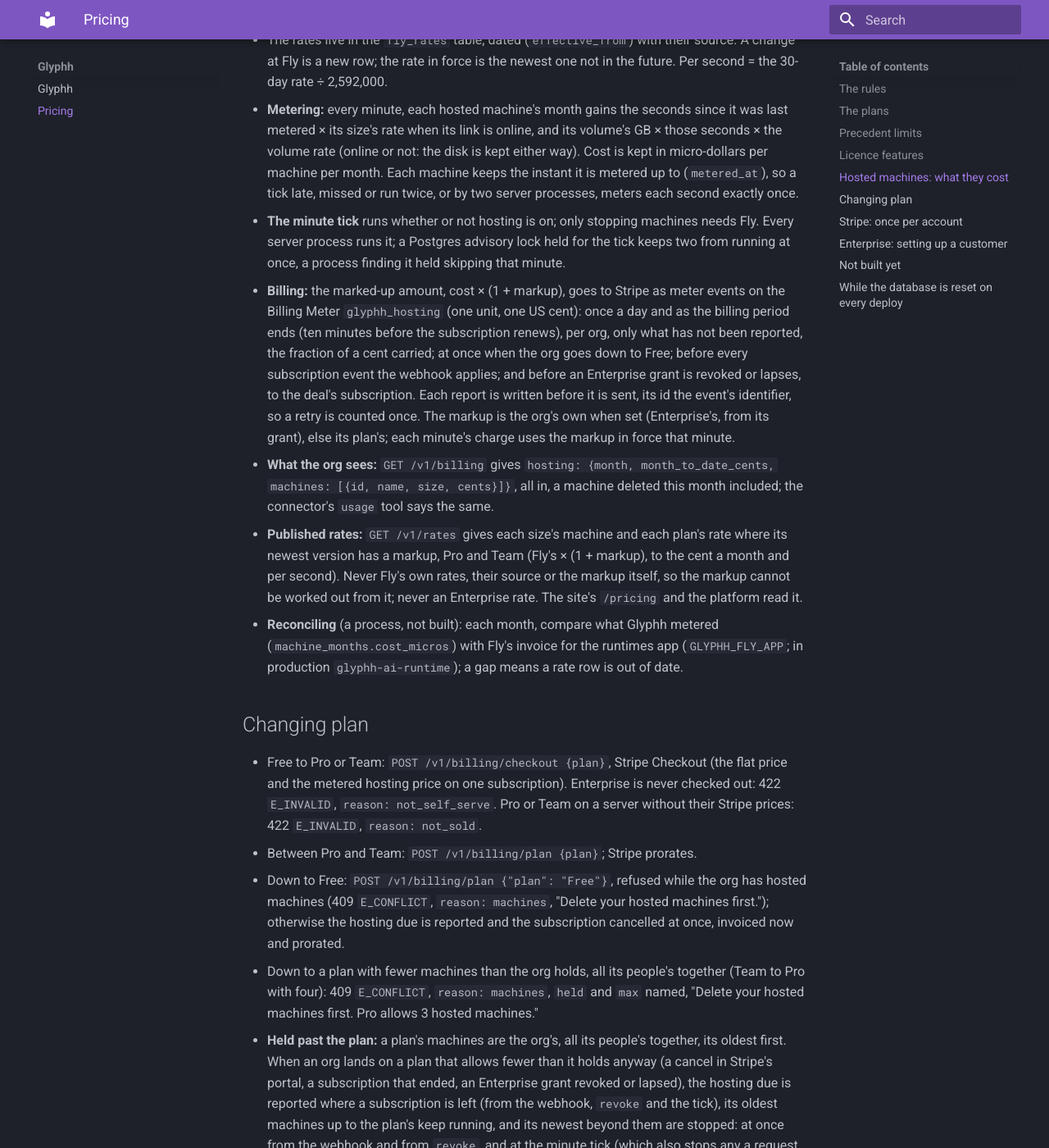
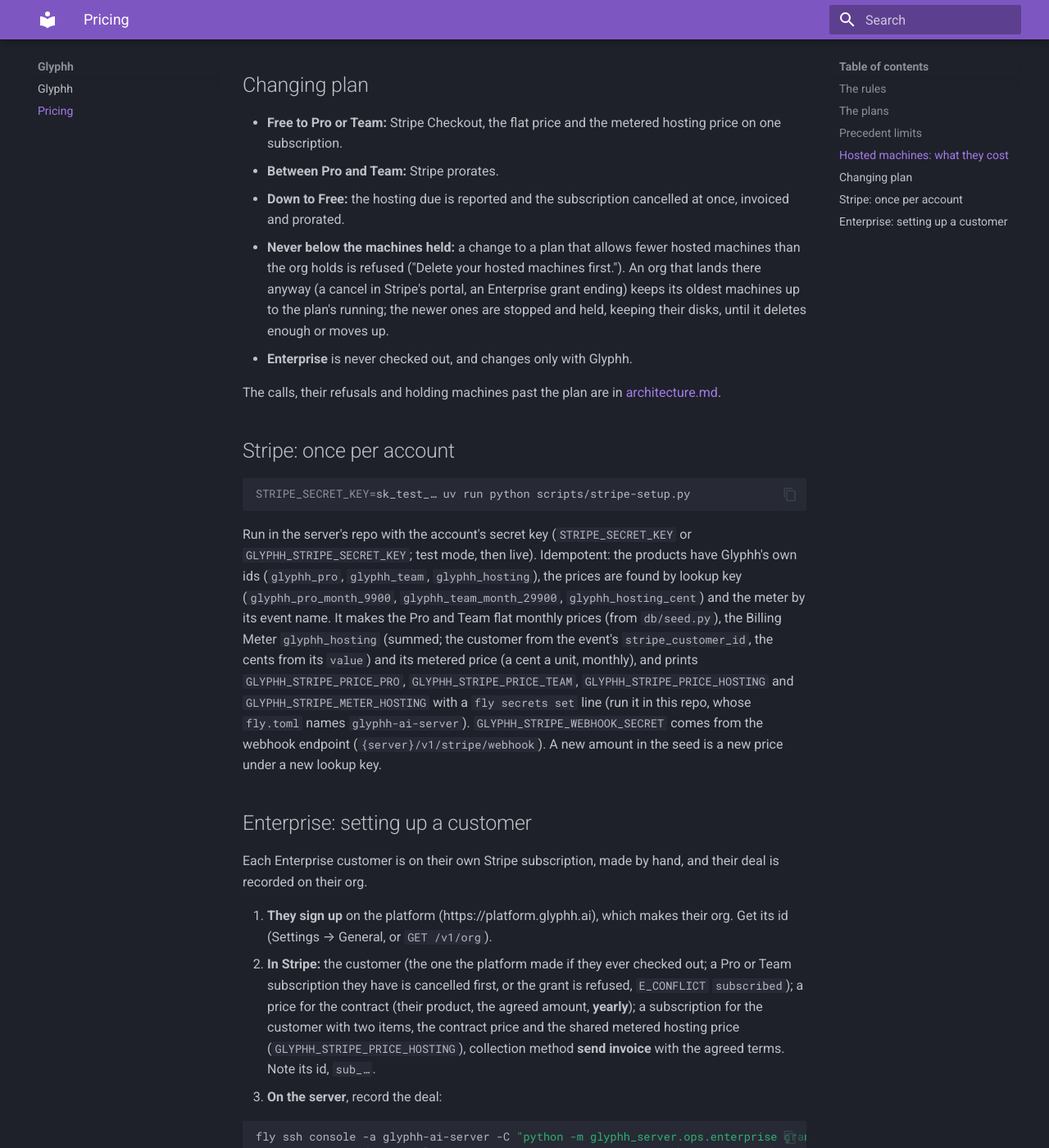
Before and after one commit to glyphh-ai/server, an MkDocs documentation site: the page built from docs/pricing.md, in a window 1280 px wide and 1400 px high, scrolled down 2708 px. Shown: the whole window at 82% size. Built offline with MkDocs 1.6.1 and Material for MkDocs 9.7.7, drawn with Linux system fonts in a browser that asks for light colours; some of the changed text lies outside the part shown.

Commit message:
Pricing: the rules, plans, Stripe and Enterprise once; billing mechanics linked to architecture.md, its Not built yet folded there
Co-Authored-By: Claude Opus 5.5 <noreply@anthropic.com>

````diff
--- a/docs/pricing.md
+++ b/docs/pricing.md
@@ -1,64 +1,54 @@
 # Pricing
 
-How Glyphh charges, every rule in one place (Chris, 2026-10-18). An open-core model, like PostHog, GitLab, HashiCorp
-and Kong: free to adopt without limit on a developer's own machines; paid for managed precedent volume, the managed
-hosting option and enterprise control. The code holds the numbers (`db/seed.py`, the `fly_rates` table); this file
-holds the rules they follow.
+How Glyphh charges, every rule in one place. Free to adopt without limit on a developer's own machines; paid for
+managed precedent volume, the managed hosting option and enterprise control. The code holds the numbers
+(`db/seed.py`, the `fly_rates` table); this file holds the rules they follow. How billing works in the server
+(the API, metering, the meter, the minute tick) is in [architecture.md](architecture.md#billing-and-hosting).
 
 ## The rules
 
 1. **Never per seat.** Ada runs in code, not through human logins. Members are unlimited on every plan.
 2. **Never per model.** Charging per model punishes organising data cleanly. Models are unlimited on every plan.
-3. **Never a cap on local installs.** Capping local developer installs on Free kills adoption. Installs are unlimited
-   on every plan.
-4. **Ada is in every plan.** The full Ada math, every feature, unlimited local queries. No add-on.
-5. **Self-hosting is free and unlimited** on every plan, Free included: a self-hosted or local rrotor is never
-   capped on precedents and never charged for infrastructure. What a paid plan adds is syncing many instances.
-6. **What Glyphh charges for:** managed precedent volume, the managed hosting option, and enterprise control.
-7. **Hosting is passed through at Fly's cost plus a markup**, per second. The person never sees the markup; Glyphh
-   publishes its rates (the markup included) on the site and in the platform.
-8. **Enterprise is per customer:** its price, its markup and its term are set in each contract. No Enterprise rate is
-   ever published: "Set in your contract."
+3. **Never a cap on installs.** Installs are unlimited on every plan.
+4. **Ada is in every plan:** the full Ada math, every feature, unlimited local queries. No add-on.
+5. **Self-hosting is free and unlimited** on every plan, Free included: a self-hosted or local runtime is never
+   capped on precedents and never charged for infrastructure.
+6. **What Glyphh charges for:** managed precedent volume, the managed hosting option and enterprise control.
+7. **Hosting is passed through at Fly's cost plus a markup**, per second. The markup is never shown; Glyphh
+   publishes its rates (the markup included) on the site and in the platform (`GET /v1/rates`).
+8. **Enterprise is per customer:** its price, markup and term are set in each contract. No Enterprise rate is ever
+   published: "Set in your contract."
 
 ## The plans
 
 | | Free | Pro | Team | Enterprise |
 |---|---|---|---|---|
-| Price | $0, forever | $99 a month, flat | $299 a month, flat | From $10k a year, flat, by contract |
-| How | Sign up | Stripe Checkout | Stripe Checkout | Talk to us (`sales@glyphh.ai`) |
-| Managed precedents | none (local and self-hosted unlimited) | 100,000 | 1,000,000 | Unlimited |
-| Hosted machines (the org's together) | 0 | 3 | 10 | Unlimited |
-| Hosting markup | n/a | 30% | 30% | Per contract |
-| Precedent-store sync across instances | No | Yes | Yes | Yes |
-| Offline (air-gapped) licences, HA, SSO/SAML, RBAC, audit logs | No | No | No | Yes |
-| Members, installs, models, self-hosted runtimes | Unlimited | Unlimited | Unlimited | Unlimited |
+| Price | $0 | $99 a month, flat | $299 a month, flat | From $10k a year, flat, by contract |
+| How | Sign up | Stripe Checkout | Stripe Checkout | Talk to us (`sales@glyphh.ai`); granted by staff |
+| Managed precedents | none | 100,000 | 1,000,000 | Unlimited |
+| Hosted machines, the org's together | 0 | 3 | 10 | Unlimited |
+| Hosting markup (never shown) | n/a | 30% | 30% | Per contract (the org's own) |
+| Licence features | none | `sync` | `sync` | `sync`, `ha`, `offline`, `sso` |
+| Members, installs, models, local and self-hosted runtimes and their precedents | Unlimited | Unlimited | Unlimited | Unlimited |
 
-Marked TBD in the code until Chris sets them: the markups and the hosted machine counts.
-
-**Who it is for.** Free: a developer proving Ada on their own machine (no card). Pro and Team: teams running Ada
-across several services or workers, or who want Glyphh to host it. Enterprise: companies that need it in their own
-VPC, air-gapped, highly available, with SSO and an SLA.
+- The markups and the hosted machine counts are placeholders marked TBD in `db/seed.py` until Chris sets them.
+- Plans are versioned: an org stays on the version it signed up on; a new price or limit is a new version with its
+  own Stripe price.
+- Of the features only `offline` is acted on: offline licences, Enterprise only (`POST
+  /v1/runtimes/{id}/offline-licence` is 403 `E_NOT_IN_PLAN`, `reason: offline`, on every other plan). Licences by the
+  link and by the daily heartbeat work on every plan, each with 14 days' grace for a self-hosted runtime. The other
+  flags are signed into every licence and shown by rrotor; what they stand for is not built yet
+  ([architecture.md](architecture.md#not-built-yet)).
 
 ## Precedent limits
 
 - The bucket is a **total**: every precedent across all of a runtime's Ada models.
-- It applies **only on a hosted runtime** (Pro 100,000; Team 1,000,000; Enterprise none). On a local or self-hosted
-  runtime the licence carries no limit.
+- It applies **only on a hosted runtime**. A local or self-hosted runtime's licence carries no limit.
 - rrotor enforces it: a `record` that would take the runtime's total past the licence's `mods.ada.precedents` is
-  refused (`E_LIMIT_PRECEDENTS`). Runs of different models at the same time each see the others' total as it was when
-  they started, so together they can pass the cap by what they record meanwhile; each one's next run is refused.
-- rrotor reports its total up the link (`usage.precedents`); the server keeps each runtime's latest, and
-  `GET /v1/billing` (and `/v1/me`) gives the org's hosted runtimes' sum against the bucket, `precedents: {used,
-  limit}`, which the platform's Usage page shows.
-
-## Licence features
-
-Every licence carries the plan's `features`, signed: `sync`, `ha`, `offline`, `sso`. rrotor shows them in
-`/v1/licence` and its health. Only `offline` is acted on today (below); sync, HA and SSO are not built yet.
-
-**Offline licences are Enterprise only.** `POST /v1/runtimes/{id}/offline-licence` answers 403 `E_NOT_IN_PLAN`
-(`reason: offline`) on every other plan. Licences by the link and by the daily heartbeat work on every plan, each with
-14 days' grace for a self-hosted runtime.
+  refused (`E_LIMIT_PRECEDENTS`). Runs of different models at the same time each see the others' total as it was
+  when they started, so together they can pass the cap by what they record meanwhile; each one's next run is refused.
+- rrotor reports its total up the link; `GET /v1/billing` (and `/v1/me`) gives the org's hosted runtimes' sum against
+  the bucket, `precedents: {used, limit}`, shown on the platform's Usage page.
 
 ## Hosted machines: what they cost
 
@@ -71,55 +61,29 @@ Every licence carries the plan's `features`, signed: `sync`, `ha`, `offline`, `s
 | large | performance-2x 4 GB ($66.00) plus 4 GB at $6.00 | 90.00 |
 | Volume | per GB | 0.15 |
 
-- The rates live in the `fly_rates` table, dated (`effective_from`) with their source. A change at Fly is a new row;
-  the rate in force is the newest one not in the future. Per second = the 30-day rate ÷ 2,592,000.
-- **Metering:** every minute, each hosted machine's month gains the seconds since it was last metered × its size's
-  rate when its link is online, and its volume's GB × those seconds × the volume rate (online or not: the disk is kept
-  either way). Cost is kept in micro-dollars per machine per month. Each machine keeps the instant it is metered up to
-  (`metered_at`), so a tick late, missed or run twice, or by two server processes, meters each second exactly once.
-- **The minute tick** runs whether or not hosting is on; only stopping machines needs Fly. Every server process runs
-  it; a Postgres advisory lock held for the tick keeps two from running at once, a process finding it held skipping
-  that minute.
-- **Billing:** the marked-up amount, cost × (1 + markup), goes to Stripe as meter events on the Billing Meter
-  `glyphh_hosting` (one unit, one US cent): once a day and as the billing period ends (ten minutes before the
-  subscription renews), per org, only what has not been reported, the fraction of a cent carried; at once when the org
-  goes down to Free; before every subscription event the webhook applies; and before an Enterprise grant is revoked or
-  lapses, to the deal's subscription. Each report is written before it is sent, its
-  id the event's identifier, so a retry is counted once. The markup is the org's own when set (Enterprise's, from its
-  grant), else its plan's; each minute's charge uses the markup in force that minute.
-- **What the org sees:** `GET /v1/billing` gives `hosting: {month, month_to_date_cents, machines: [{id, name, size,
-  cents}]}`, all in, a machine deleted this month included; the connector's `usage` tool says the same.
-- **Published rates:** `GET /v1/rates` gives each size's machine and each plan's rate where its newest version has a
-  markup, Pro and Team (Fly's × (1 + markup), to the cent a month and per second). Never Fly's own rates, their source
-  or the markup itself, so the markup cannot be worked out from it; never an Enterprise rate. The site's `/pricing` and
-  the platform read it.
-- **Reconciling** (a process, not built): each month, compare what Glyphh metered (`machine_months.cost_micros`) with
-  Fly's invoice for the runtimes app (`GLYPHH_FLY_APP`; in production `glyphh-ai-runtime`); a gap means a rate row is
-  out of date.
+- A change at Fly is a new dated row in `fly_rates`; the rate in force is the newest not in the future. Per second
+  is the 30-day rate ÷ 2,592,000.
+- A machine is charged per second while its link is online, its volume always (the disk is kept either way). The
+  charge is the cost × (1 + markup): the org's own markup when set (Enterprise's), else its plan's.
+- The charge goes to Stripe's Billing Meter `glyphh_hosting` in whole cents: once a day, as the period ends, and
+  before every plan change, each second counted once.
+- The org sees its month so far, machine by machine, in `GET /v1/billing` and the connector's `usage`. The published
+  rates (`GET /v1/rates`) give each size at Fly's rate × (1 + markup) for Pro and Team, never Fly's own rate or the
+  markup.
 
 ## Changing plan
 
-- Free to Pro or Team: `POST /v1/billing/checkout {plan}`, Stripe Checkout (the flat price and the metered hosting price
-  on one subscription). Enterprise is never checked out: 422 `E_INVALID`, `reason: not_self_serve`. Pro or Team on a
-  server without their Stripe prices: 422 `E_INVALID`, `reason: not_sold`.
-- Between Pro and Team: `POST /v1/billing/plan {plan}`; Stripe prorates.
-- Down to Free: `POST /v1/billing/plan {"plan": "Free"}`, refused while the org has hosted machines (409
-  `E_CONFLICT`, `reason: machines`, "Delete your hosted machines first."); otherwise the hosting due is reported and
-  the subscription cancelled at once, invoiced now and prorated.
-- Down to a plan with fewer machines than the org holds, all its people's together (Team to Pro with four): 409
-  `E_CONFLICT`, `reason: machines`, `held` and `max` named, "Delete your hosted machines first. Pro allows 3 hosted
-  machines."
-- **Held past the plan:** a plan's machines are the org's, all its people's together, its oldest first. When an org
-  lands on a plan that allows fewer than it holds anyway (a cancel in Stripe's portal, a subscription that ended, an
-  Enterprise grant revoked or lapsed), the hosting due is reported where a subscription is left (from the webhook, `revoke` and the tick), its
-  oldest machines up to the plan's keep running, and its newest beyond them are stopped: at once from the webhook and
-  from `revoke`, and at the minute tick (which also stops any a request woke since). Starting or restarting one of
-  those, or waking it for a deploy or an approval's answer, is 403 `E_LIMIT`, `reason: machines`, until the org is on a
-  plan that allows them or deletes enough (deleting one lets the next oldest start). They keep their disks; on Free
-  their disks' cost is metered and nothing is charged. A request at a held machine's own address wakes it through Fly's
-  proxy; the next tick stops it again.
-- An Enterprise org changes its plan with Glyphh, not here: 409 `E_CONFLICT`, `reason: contract`.
-- Making a machine past the plan's count, the org's together (Free has none): 403 `E_LIMIT`, `reason: machines`.
+- **Free to Pro or Team:** Stripe Checkout, the flat price and the metered hosting price on one subscription.
+- **Between Pro and Team:** Stripe prorates.
+- **Down to Free:** the hosting due is reported and the subscription cancelled at once, invoiced and prorated.
+- **Never below the machines held:** a change to a plan that allows fewer hosted machines than the org holds is
+  refused ("Delete your hosted machines first."). An org that lands there anyway (a cancel in Stripe's portal, an
+  Enterprise grant ending) keeps its oldest machines up to the plan's running; the newer ones are stopped and held,
+  keeping their disks, until it deletes enough or moves up.
+- **Enterprise** is never checked out, and changes only with Glyphh.
+
+The calls, their refusals and holding machines past the plan are in
+[architecture.md](architecture.md#billing-and-hosting).
 
 ## Stripe: once per account
 
@@ -127,28 +91,27 @@ Every licence carries the plan's `features`, signed: `sync`, `ha`, `offline`, `s
 STRIPE_SECRET_KEY=sk_test_… uv run python scripts/stripe-setup.py
 ```
 
-Run in the server's repo with the account's secret key (test mode, then live). Idempotent: the products have Glyphh's
-own ids (`glyphh_pro`, `glyphh_team`, `glyphh_hosting`), the prices are found by lookup key (`glyphh_pro_month_9900`,
-`glyphh_team_month_29900`, `glyphh_hosting_cent`) and the meter by its event name, so a second run makes nothing. It
-makes the Pro and Team flat monthly prices (from `db/seed.py`), the Billing Meter `glyphh_hosting` (summed; the customer
-from the event's `stripe_customer_id`, the cents from its `value`) and its metered price (a cent a unit, monthly), and
-prints the server's settings, `GLYPHH_STRIPE_PRICE_PRO`, `GLYPHH_STRIPE_PRICE_TEAM`, `GLYPHH_STRIPE_PRICE_HOSTING` and
-`GLYPHH_STRIPE_METER_HOSTING` (`glyphh_hosting`), with a `fly secrets set` line (no app named: run it in this repo,
-whose `fly.toml` names `glyphh-ai-server`). It takes the key as `STRIPE_SECRET_KEY` or `GLYPHH_STRIPE_SECRET_KEY`.
-`GLYPHH_STRIPE_WEBHOOK_SECRET` comes from the webhook endpoint (`{server}/v1/stripe/webhook`). A plan's new amount in
-the seed is a new price under a new lookup key.
+Run in the server's repo with the account's secret key (`STRIPE_SECRET_KEY` or `GLYPHH_STRIPE_SECRET_KEY`; test
+mode, then live). Idempotent: the products have Glyphh's own ids (`glyphh_pro`, `glyphh_team`, `glyphh_hosting`), the
+prices are found by lookup key (`glyphh_pro_month_9900`, `glyphh_team_month_29900`, `glyphh_hosting_cent`) and the
+meter by its event name. It makes the Pro and Team flat monthly prices (from `db/seed.py`), the Billing Meter
+`glyphh_hosting` (summed; the customer from the event's `stripe_customer_id`, the cents from its `value`) and its
+metered price (a cent a unit, monthly), and prints `GLYPHH_STRIPE_PRICE_PRO`, `GLYPHH_STRIPE_PRICE_TEAM`,
+`GLYPHH_STRIPE_PRICE_HOSTING` and `GLYPHH_STRIPE_METER_HOSTING` with a `fly secrets set` line (run it in this repo,
+whose `fly.toml` names `glyphh-ai-server`). `GLYPHH_STRIPE_WEBHOOK_SECRET` comes from the webhook endpoint
+(`{server}/v1/stripe/webhook`). A new amount in the seed is a new price under a new lookup key.
 
 ## Enterprise: setting up a customer
 
 Each Enterprise customer is on their own Stripe subscription, made by hand, and their deal is recorded on their org.
 
-1. **They sign up** on the platform (`https://platform.glyphh.ai`), which makes their org. Get its id (Settings →
+1. **They sign up** on the platform (https://platform.glyphh.ai), which makes their org. Get its id (Settings →
    General, or `GET /v1/org`).
-2. **In Stripe:** the customer (or the one the platform made if they ever checked out; a Pro or Team subscription
-   they have is cancelled first, or the grant is refused, `E_CONFLICT` `subscribed`); a price for the contract
-   (their product, the agreed amount, **yearly**); a subscription for the customer with two items, the contract
-   price and the shared metered hosting price (`GLYPHH_STRIPE_PRICE_HOSTING`), collection method **send invoice**
-   with the agreed terms. Note its id, `sub_…`.
+2. **In Stripe:** the customer (the one the platform made if they ever checked out; a Pro or Team subscription they
+   have is cancelled first, or the grant is refused, `E_CONFLICT` `subscribed`); a price for the contract (their
+   product, the agreed amount, **yearly**); a subscription for the customer with two items, the contract price and
+   the shared metered hosting price (`GLYPHH_STRIPE_PRICE_HOSTING`), collection method **send invoice** with the
+   agreed terms. Note its id, `sub_…`.
 3. **On the server**, record the deal:
 
    ```bash
@@ -156,31 +119,23 @@ Each Enterprise customer is on their own Stripe subscription, made by hand, and
      --org <org uuid> --until <YYYY-MM-DD> --markup <percent> --subscription <sub_...>"
    ```
 
-   The command reads the subscription from Stripe (the server's `GLYPHH_STRIPE_SECRET_KEY`) and records its customer.
-   The org is on Enterprise through the end of the `--until` day (UTC); its hosting is metered at `--markup` (a
-   percent, 0 or more) and reported to that subscription's customer; its licences carry Enterprise's limits and
-   features from their next renewal (within 24 hours, or at once on a runtime's next link). It prints what it
-   recorded, or `Refused: …` and exits 1; a bad argument (a negative `--markup`, say) is a usage error, exit 2.
+   It reads the subscription from Stripe and records its customer. The org is on Enterprise through the end of the
+   `--until` day (UTC); its hosting is metered at `--markup` (a percent, 0 or more) and reported to that
+   subscription's customer; its licences carry Enterprise's limits and features from their next renewal (within 24
+   hours, or at once on a runtime's next link). It prints what it recorded, or `Refused: …` and exits 1; a bad
+   argument (a negative `--markup`, say) is a usage error, exit 2.
 4. **Air-gapped:** they register each self-hosted runtime on the platform and issue its offline licence there (up
    to 365 days, 14 days' grace).
 
-**Renewing:** `grant` again with the new `--until` (a new `--markup` or `--subscription` if the deal changed: the new
-subscription replaces the old one on the org), and update Stripe to match. **Lapsing:** when the `--until` day has
-passed, the server's minute tick reports the hosting due to the deal's subscription, then puts the org back on Free
-and holds its hosted machines. **A new markup
-mid-contract:** `grant` with it; it applies from then on. **Ending:** `python -m glyphh_server.ops.enterprise revoke
---org <org uuid>` reports the hosting due to the deal's subscription, then puts the org back on Free, its hosted
-machines stopped and held (it prints how many it stopped);
-cancel the subscription in Stripe. A deal's subscription that ends in Stripe also puts the org back on Free.
-Self-hosted runtimes keep running; offline licences run to their expiry and grace.
+- **Renewing or changing the deal:** `grant` again with the new `--until`, `--markup` (from then on) or
+  `--subscription` (replacing the old one on the org), and update Stripe to match.
+- **Lapsing:** once the `--until` day has passed, the minute tick reports the hosting due to the deal's
+  subscription, puts the org on Free and holds its hosted machines.
+- **Ending:** `python -m glyphh_server.ops.enterprise revoke --org <org uuid>` does the same at once (it checks no
+  plan: any org goes to Free) and prints how many machines it stopped; then cancel the subscription in Stripe. A
+  deal's subscription that ends in Stripe also puts the org on Free.
+- Self-hosted runtimes keep running; offline licences run to their expiry and grace.
 
-## Not built yet
-
-What Pro, Team and Enterprise are sold on but does not exist yet: precedent-store sync across instances (`sync`),
-background re-indexing, multi-node HA, SSO/SAML, RBAC, audit logs, an SLA. Only their licence flags ship.
-
-## While the database is reset on every deploy
-
-Until `GLYPHH_RESET_DATABASE` comes out of the server's `fly.toml`, every deploy drops every org: subscriptions in
-Stripe outlive it, Glyphh's record of them does not. Take paid customers, and make Enterprise grants, only after the
-reset is turned off.
+**While the database is reset on every deploy** (`GLYPHH_RESET_DATABASE` in `fly.toml`,
+[architecture.md](architecture.md#starting-up-and-the-reset-on-deploy)), every deploy drops every org and grant;
+subscriptions in Stripe outlive it. Take paid customers and make grants only after the reset is turned off.
````
